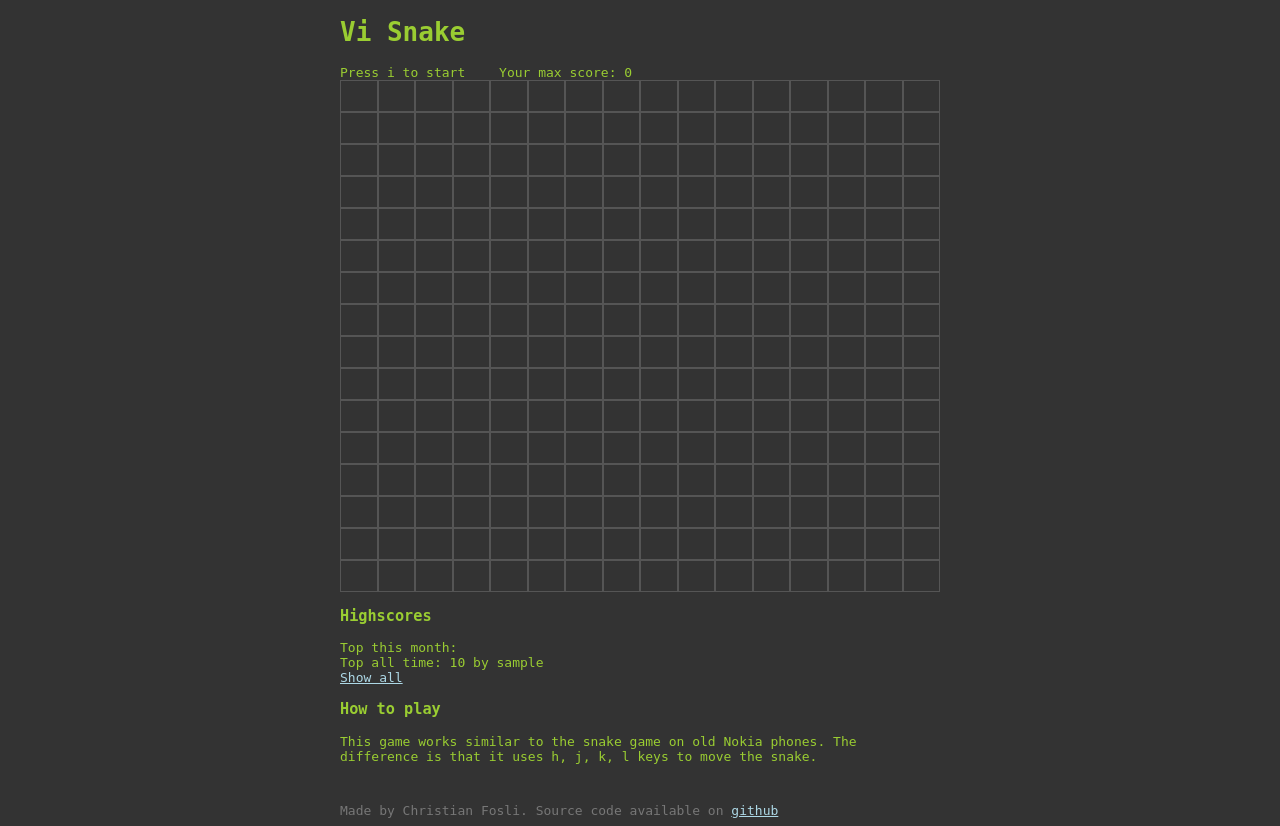
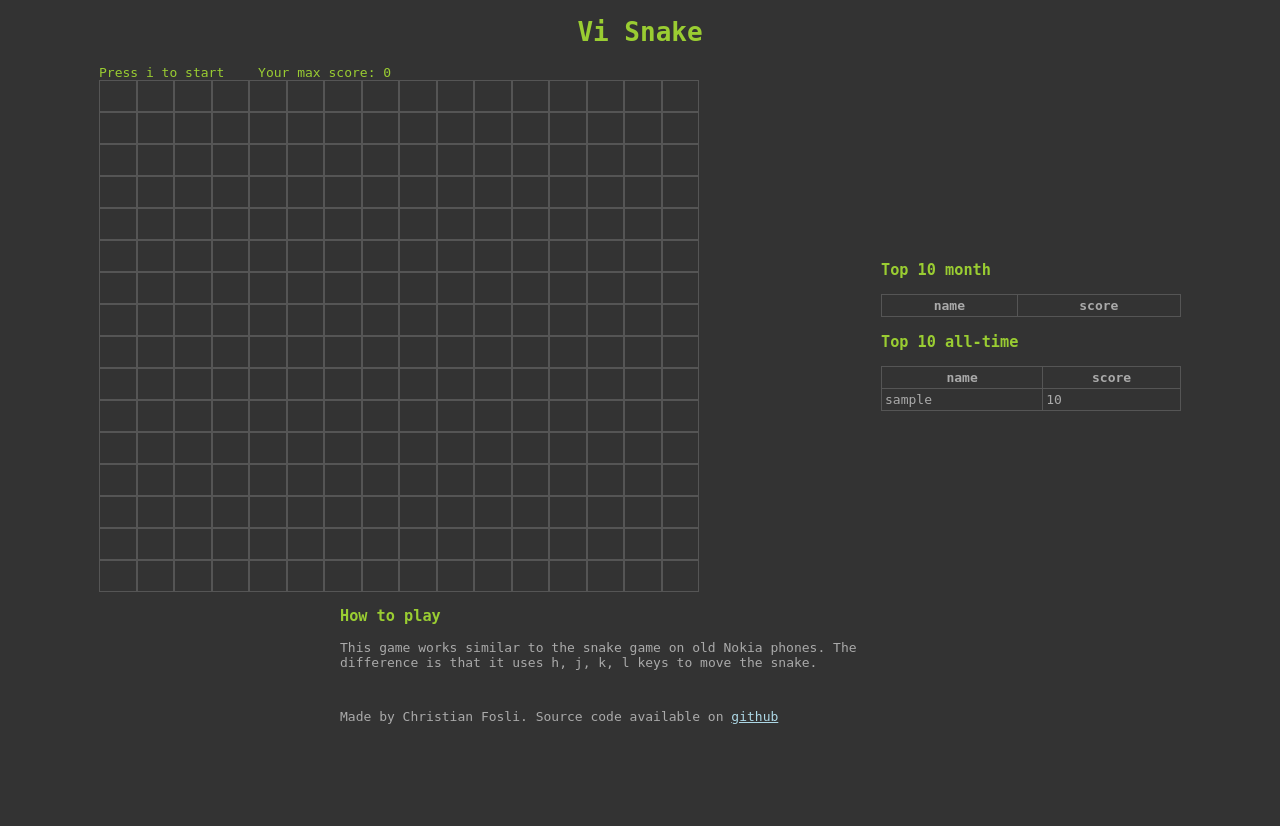
Before and after one commit to christianfosli/visnake, a Flask app: page / in a window 1280 px wide. After the commit the page ends 724 px from the top, so only its background shows below. Run offline with Flask 2, Linux system fonts and the light colour scheme; tables that the repository leaves empty hold one stand-in row (values such as "Sample post"); data that the repository does not hold is empty.

Commit message:
Show highscores on game page if screen is wide

```diff
--- a/static/snake.js
+++ b/static/snake.js
@@ -178,10 +178,20 @@ function fetchScores() {
 
     fetch('/top-month').then(res => res.json()).then(data => {
         document.getElementById('top-score-month').innerText = `${data[0].score} by ${data[0].username}`;
+        document.querySelector('#top-month-tbl tbody').innerHTML = '';
+        data.forEach(row =>
+            document.querySelector('#top-month-tbl tbody').innerHTML +=
+                `<tr><td>${row.username}</td><td>${row.score}</td></tr>`
+        );
     });
 
     fetch('/top-all').then(res => res.json()).then(data => {
         document.getElementById('top-score-all').innerText = `${data[0].score} by ${data[0].username}`;
+        document.querySelector('#top-all-tbl tbody').innerHTML = '';
+        data.forEach(row =>
+            document.querySelector('#top-all-tbl tbody').innerHTML +=
+                `<tr><td>${row.username}</td><td>${row.score}</td></tr>`
+        );
     });
 
 }
--- a/static/style.css
+++ b/static/style.css
@@ -4,14 +4,17 @@ body {
     color: yellowgreen;
 }
 
-header, main, footer {
+h1 {
+    text-align: center;
+}
+
+header, main, article, footer {
     max-width: 600px;
     margin: auto;
 }
 
 footer {
     padding-top: 2em;
-    color: #777777;
 }
 
 a {
@@ -57,10 +60,12 @@ td, th {
     padding: 3px;
 }
 
-@media screen and (min-width: 600px) {
-    #mobile-keyboard {
-        display: none;
-    }
+article h3+p, td, th, footer {
+    color: #AAAAAA;
+}
+
+#highscores h3, #highscores table {
+    display: none;
 }
 
 @media screen and (max-width: 600px) {
@@ -80,3 +85,39 @@ td, th {
     }
 
 }
+
+@media screen and (min-width: 600px) {
+    #mobile-keyboard {
+        display: none;
+    }
+
+}
+
+@media screen and (min-width: 940px) {
+    #game-and-highscore-container main {
+        display: inline-block;
+        width: 600px;
+    }
+
+    #highscores {
+        display: inline-block;
+        width: 300px;
+    }
+
+    #highscores p {
+        display: none;
+    }
+
+    #highscores h3 {
+        display: inline-block;
+    }
+
+    #highscores table {
+        display: table;
+    }
+
+    #game-and-highscore-container {
+        display: flex;
+    }
+
+}
--- a/templates/highscores.html
+++ b/templates/highscores.html
@@ -1,5 +1,6 @@
 {% extends "layout.html" %}
 {% block content %}
+<main>
 <h2>Highscores</h2>
 <h3>Top 10 monthly</h3>
 <table>
@@ -35,4 +36,5 @@
         {% endfor %}
     </tbody>
 </table>
+</main>
 {% endblock %}
--- a/templates/index.html
+++ b/templates/index.html
@@ -1,6 +1,8 @@
 {% extends "layout.html" %}
 {% block content %}
 <script src="/static/snake.js"></script>
+<div id="game-and-highscore-container">
+<main>
 <div>
     <span id="start-instructions">Press i to start</span>
     <span id="score"></span> <span id="max-score"></span>
@@ -9,12 +11,39 @@
 <div id="mobile-keyboard">
     <button onclick="startSnakeMobile()">I</button>
 </div>
-<article>
-    <h3>Highscores</h3>
-    Top this month: <span id="top-score-month"></span><br>
-    Top all time: <span id="top-score-all"></span><br>
-    <a href="/highscores">Show all</a>
+</main>
+<article id="highscores">
+    <p>
+        Top score this month: <span id="top-score-month"></span><br>
+        Top score all time: <span id="top-score-all"></span><br>
+        <a href="/highscores">Show highscores</a>
+    </p>
+    <h3>Top 10 month</h3>
+    <table id="top-month-tbl">
+        <thead>
+            <tr>
+                <th>name</th>
+                <th>score</th>
+            </tr>
+        </thead>
+        <tbody>
+            <!--Injected by JS-->
+        </tbody>
+    </table>
+    <h3>Top 10 all-time</h3>
+    <table id="top-all-tbl">
+        <thead>
+            <tr>
+                <th>name</th>
+                <th>score</th>
+            </tr>
+        </thead>
+        <tbody>
+            <!--Injected by JS-->
+        </tbody>
+    </table>
 </article>
+</div>
 <article>
     <h3>How to play</h3>
     <p>
--- a/templates/layout.html
+++ b/templates/layout.html
@@ -10,9 +10,7 @@
 <header>
     <h1>Vi Snake</h1>
 </header>
-<main>
 {% block content %}{% endblock %}
-</main>
 <footer>
     Made by Christian Fosli. Source code available on
     <a href="https://github.com/christianfosli/visnake">github</a>
```
